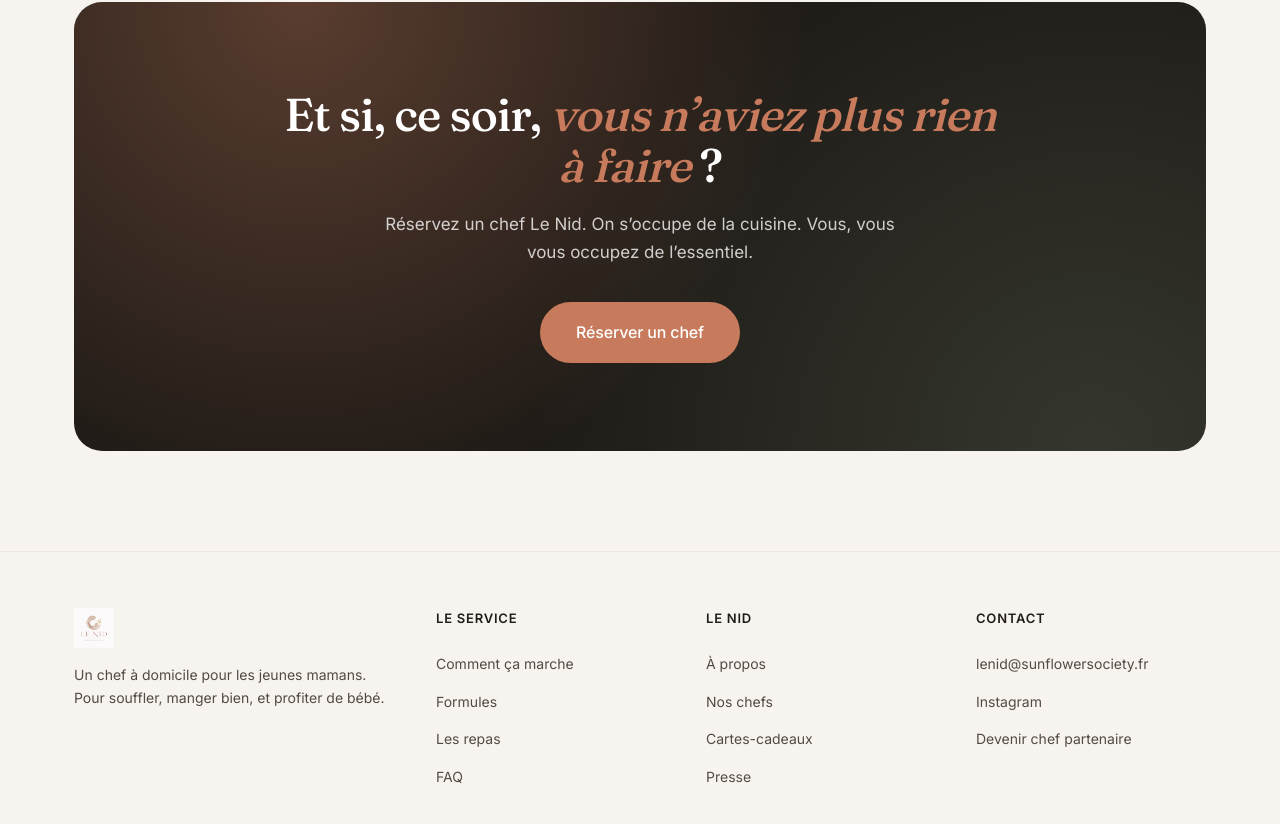
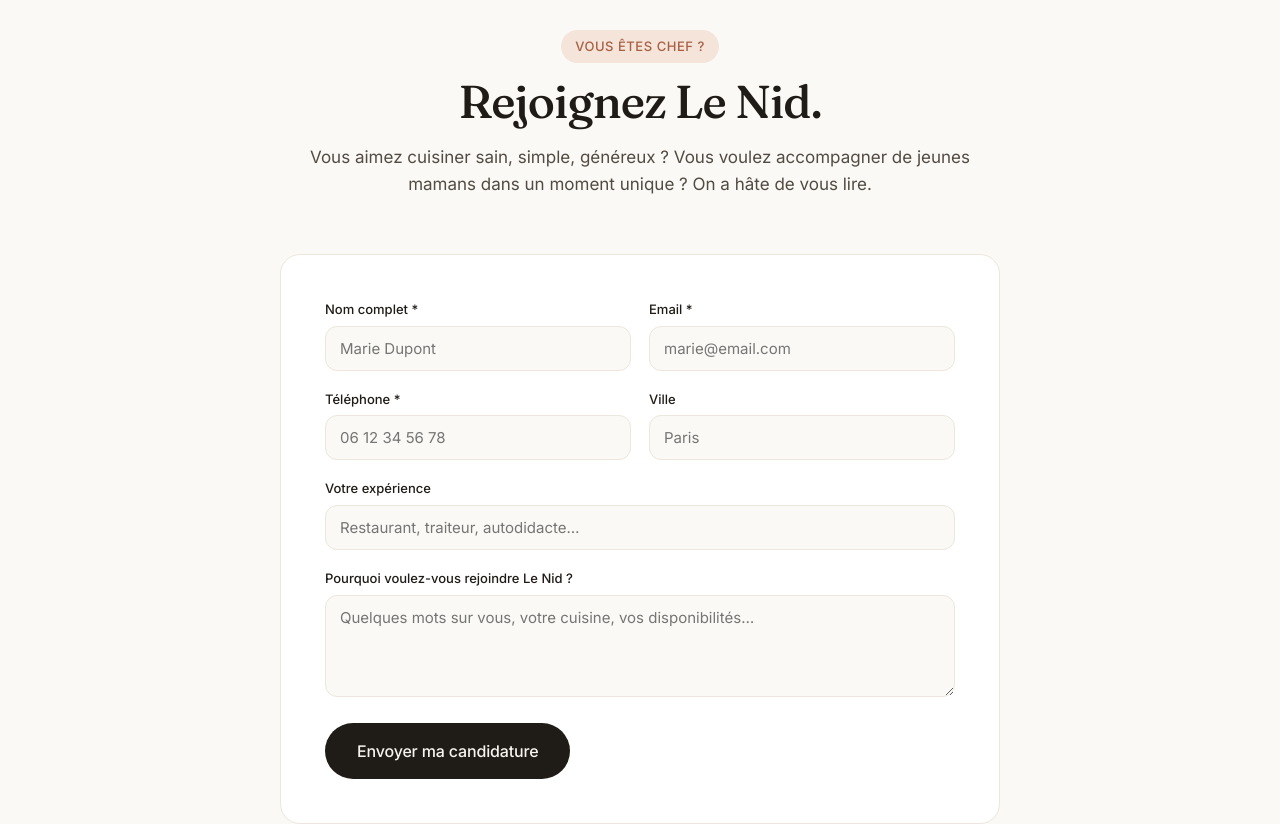
Before and after one commit to Ahmed-Bouzid/le-nid, a React (Vite) app: page / in a window 1280 px wide. Shown: the part 7503-8327 px from the top of the page. Built offline with nearby package versions, Linux system fonts and the light colour scheme.

Commit message:
feat: chef partner application form with email

```diff
--- a/src/App.jsx
+++ b/src/App.jsx
@@ -7,6 +7,7 @@ import Meals from './components/Meals.jsx'
 import Why from './components/Why.jsx'
 import Aides from './components/Aides.jsx'
 import Faq from './components/Faq.jsx'
+import ChefForm from './components/ChefForm.jsx'
 import FinalCta from './components/FinalCta.jsx'
 import Footer from './components/Footer.jsx'
 
@@ -23,6 +24,7 @@ export default function App() {
         <Why />
         <Aides />
         <Faq />
+        <ChefForm />
         <FinalCta />
       </main>
       <Footer />
--- /dev/null
+++ b/src/components/ChefForm.jsx
@@ -0,0 +1,109 @@
+import { useState } from 'react'
+
+export default function ChefForm() {
+  const [status, setStatus] = useState('idle') // idle | sending | sent | error
+  const [errorMsg, setErrorMsg] = useState('')
+
+  async function onSubmit(e) {
+    e.preventDefault()
+    setStatus('sending')
+    setErrorMsg('')
+
+    const data = Object.fromEntries(new FormData(e.target).entries())
+
+    try {
+      const res = await fetch('/api/chef-application', {
+        method: 'POST',
+        headers: { 'Content-Type': 'application/json' },
+        body: JSON.stringify(data)
+      })
+      const json = await res.json()
+      if (!res.ok || !json.ok) throw new Error(json.error || 'Erreur')
+      setStatus('sent')
+      e.target.reset()
+    } catch (err) {
+      setStatus('error')
+      setErrorMsg(err.message)
+    }
+  }
+
+  return (
+    <section id="devenir-chef" className="chef-form">
+      <div className="container">
+        <div className="sec-head">
+          <span className="eyebrow">Vous êtes chef ?</span>
+          <h2>Rejoignez Le Nid.</h2>
+          <p>
+            Vous aimez cuisiner sain, simple, généreux ? Vous voulez accompagner
+            de jeunes mamans dans un moment unique ? On a hâte de vous lire.
+          </p>
+        </div>
+
+        <form className="chef-form-card" onSubmit={onSubmit}>
+          {/* honeypot anti-spam */}
+          <input
+            type="text"
+            name="website"
+            tabIndex="-1"
+            autoComplete="off"
+            style={{ position: 'absolute', left: '-9999px', opacity: 0 }}
+            aria-hidden="true"
+          />
+
+          <div className="form-row">
+            <label>
+              Nom complet *
+              <input name="name" type="text" required placeholder="Marie Dupont" />
+            </label>
+            <label>
+              Email *
+              <input name="email" type="email" required placeholder="marie@email.com" />
+            </label>
+          </div>
+
+          <div className="form-row">
+            <label>
+              Téléphone *
+              <input name="phone" type="tel" required placeholder="06 12 34 56 78" />
+            </label>
+            <label>
+              Ville
+              <input name="city" type="text" placeholder="Paris" />
+            </label>
+          </div>
+
+          <label>
+            Votre expérience
+            <input name="experience" type="text" placeholder="Restaurant, traiteur, autodidacte…" />
+          </label>
+
+          <label>
+            Pourquoi voulez-vous rejoindre Le Nid ?
+            <textarea name="message" rows="4" placeholder="Quelques mots sur vous, votre cuisine, vos disponibilités…" />
+          </label>
+
+          <div className="chef-form-footer">
+            <button
+              type="submit"
+              className="btn btn-primary btn-lg"
+              disabled={status === 'sending' || status === 'sent'}
+            >
+              {status === 'sending' ? 'Envoi…' : status === 'sent' ? 'Envoyé ✓' : 'Envoyer ma candidature'}
+            </button>
+            {status === 'sent' && (
+              <p className="form-msg ok">
+                Merci, votre message est bien arrivé. Nous revenons vers vous très vite.
+              </p>
+            )}
+            {status === 'error' && (
+              <p className="form-msg err">
+                Une erreur est survenue : {errorMsg}. Vous pouvez aussi nous écrire à
+                {' '}<a href="mailto:lenid@sunflowersociety.fr">lenid@sunflowersociety.fr</a>.
+              </p>
+            )}
+          </div>
+        </form>
+      </div>
+    </section>
+  )
+}
--- a/src/components/Footer.jsx
+++ b/src/components/Footer.jsx
@@ -35,7 +35,7 @@ export default function Footer() {
             <ul>
               <li><a href="mailto:lenid@sunflowersociety.fr">lenid@sunflowersociety.fr</a></li>
               <li><a href="https://www.instagram.com/lenid.maman?igsh=M2tsZjBxam42emF5&utm_source=qr" target="_blank" rel="noopener noreferrer">Instagram</a></li>
-              <li><a href="#">Devenir chef partenaire</a></li>
+              <li><a href="#devenir-chef">Devenir chef partenaire</a></li>
             </ul>
           </div>
         </div>
--- a/src/styles.css
+++ b/src/styles.css
@@ -733,6 +733,74 @@ section {
   }
 }
 
+/* ====== Chef form ====== */
+.chef-form { background: var(--bg-soft); }
+.chef-form-card {
+  max-width: 720px;
+  margin: 0 auto;
+  background: #fff;
+  border: 1px solid var(--line);
+  border-radius: var(--radius);
+  padding: clamp(28px, 4vw, 44px);
+  display: flex;
+  flex-direction: column;
+  gap: 18px;
+  position: relative;
+}
+.form-row {
+  display: grid;
+  grid-template-columns: 1fr 1fr;
+  gap: 18px;
+}
+.chef-form-card label {
+  display: flex;
+  flex-direction: column;
+  gap: 6px;
+  font-size: 13px;
+  font-weight: 500;
+  color: var(--ink);
+}
+.chef-form-card input,
+.chef-form-card textarea {
+  font-family: inherit;
+  font-size: 15px;
+  color: var(--ink);
+  background: var(--bg-soft);
+  border: 1px solid var(--line);
+  border-radius: var(--radius-sm);
+  padding: 12px 14px;
+  outline: none;
+  transition: border-color .2s ease, background .2s ease;
+  width: 100%;
+}
+.chef-form-card input:focus,
+.chef-form-card textarea:focus {
+  border-color: var(--accent);
+  background: #fff;
+}
+.chef-form-card textarea {
+  resize: vertical;
+  min-height: 96px;
+}
+.chef-form-footer {
+  display: flex;
+  flex-direction: column;
+  align-items: flex-start;
+  gap: 12px;
+  margin-top: 8px;
+}
+.chef-form-footer .btn:disabled { opacity: .6; cursor: default; }
+.form-msg {
+  font-size: 14px;
+  margin: 0;
+}
+.form-msg.ok { color: var(--sage); }
+.form-msg.err { color: var(--accent-deep); }
+
+@media (max-width: 640px) {
+  .form-row { grid-template-columns: 1fr; }
+}
+
 /* ====== Final CTA ====== */
 .final-cta-wrap {
   padding: clamp(56px, 8vw, 100px) 24px;
```
Also changed, not shown: api/chef-application.js (added, +90 -0 lines).
